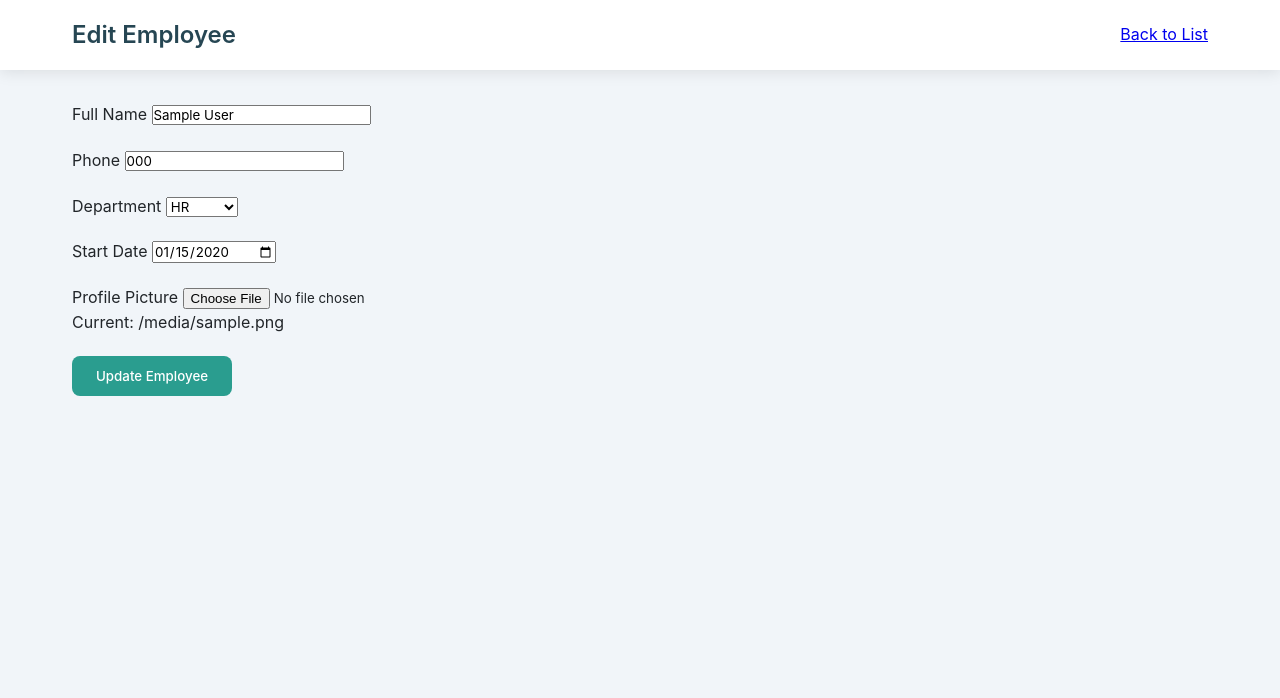
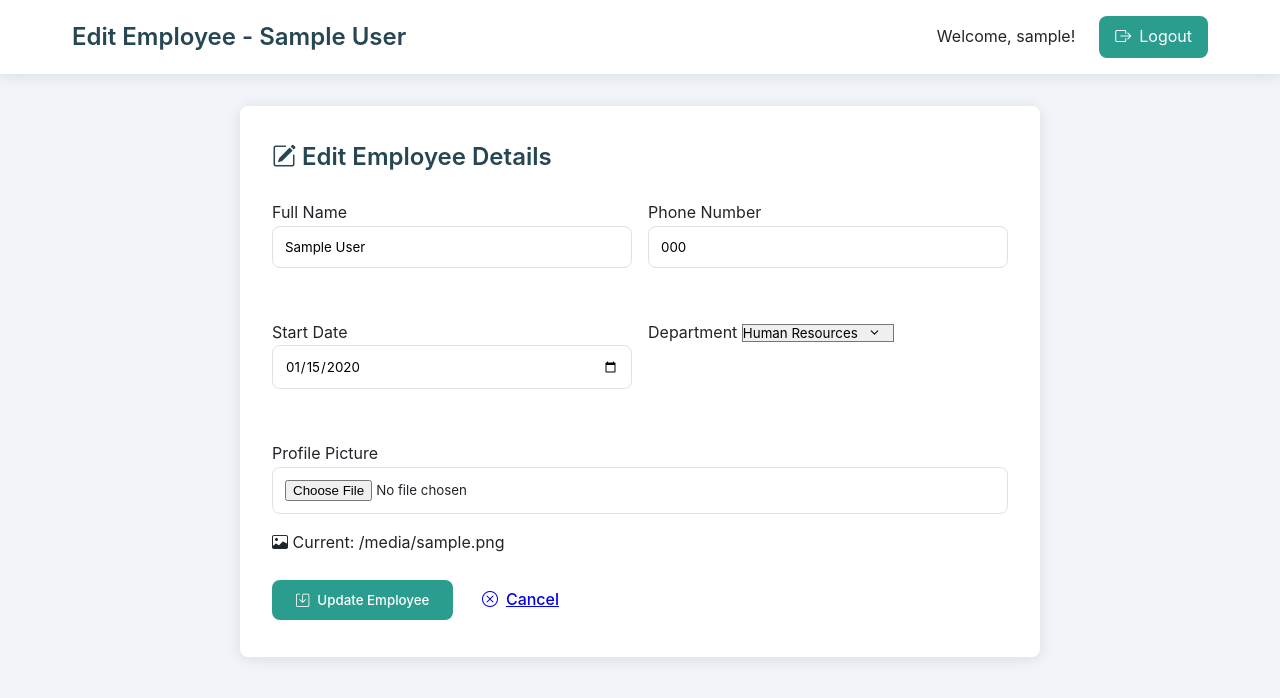
Before and after one commit to AdamDono/jama, a Flask app: page /edit_employee/1 in a window 1280 px wide. Shown: the top 698 px of the page. Run offline with Flask 3, Linux system fonts and the light colour scheme; the visitor is signed in with stand-in values (Sample User, id 1); one stand-in notice (Sample message) is shown; a database or web service that is not in the repository returns one stand-in record (values such as "Sample title"); some libraries are stand-ins or nearby versions.

Commit message:
fixed ui for edit employee

```diff
--- a/templates/edit_employee.html
+++ b/templates/edit_employee.html
@@ -3,52 +3,99 @@
 <head>
     <title>Edit Employee</title>
     <link rel="stylesheet" href="{{ url_for('static', filename='css/style.css') }}">
+    <link rel="stylesheet" href="https://cdn.jsdelivr.net/npm/bootstrap-icons@1.8.1/font/bootstrap-icons.css">
 </head>
 <body>
-    <nav>
+    <nav class="main-nav">
         <div class="nav-container">
-            <h1>Edit Employee</h1>
-            <a href="{{ url_for('landing') }}">Back to List</a>
+            <h1>Edit Employee - {{ employee['full_name'] }}</h1>
+            <div class="nav-links">
+                <span>Welcome, {{ session.username }}!</span>
+                <a href="{{ url_for('logout') }}" class="btn-logout">
+                    <i class="bi bi-box-arrow-right"></i> Logout
+                </a>
+            </div>
         </div>
     </nav>
 
     <div class="container">
+        <div class="form-container">
+            <h2 class="form-title"><i class="bi bi-pencil-square"></i> Edit Employee Details</h2>
+
             <form method="POST" enctype="multipart/form-data">
+                <div class="row">
+                    <div class="col">
                         <div class="form-group">
                             <label>Full Name</label>
-                <input type="text" name="full_name" value="{{ employee['full_name'] }}" required>
+                            <input type="text" class="form-control" name="full_name"
+                                   value="{{ employee['full_name'] }}" required>
+                        </div>
                     </div>
 
+                    <div class="col">
                         <div class="form-group">
-                <label>Phone</label>
-                <input type="tel" name="phone" value="{{ employee['phone'] }}" required>
+                            <label>Phone Number</label>
+                            <input type="tel" class="form-control" name="phone"
+                                   value="{{ employee['phone'] }}" required>
+                        </div>
+                    </div>
                 </div>
 
+                <div class="row">
+                    <div class="col">
+                        <div class="form-group">
+                            <label>Start Date</label>
+                            <input type="date" class="form-control" name="start_date"
+                                   value="{{ employee['start_date'].strftime('%Y-%m-%d') }}" required>
+                        </div>
+                    </div>
+
+                    <div class="col">
                         <div class="form-group">
                             <label>Department</label>
-                <select name="department">
-                    <option value="HR" {% if employee['department'] == 'HR' %}selected{% endif %}>HR</option>
-                    <option value="IT" {% if employee['department'] == 'IT' %}selected{% endif %}>IT</option>
+                            <select class="form-select" name="department">
+                                <option value="HR" {% if employee['department'] == 'HR' %}selected{% endif %}>Human Resources</option>
+                                <option value="IT" {% if employee['department'] == 'IT' %}selected{% endif %}>Information Technology</option>
                                 <option value="Sales" {% if employee['department'] == 'Sales' %}selected{% endif %}>Sales</option>
                                 <option value="Finance" {% if employee['department'] == 'Finance' %}selected{% endif %}>Finance</option>
                             </select>
                         </div>
-
-            <div class="form-group">
-                <label>Start Date</label>
-                <input type="date" name="start_date" value="{{ employee['start_date'].strftime('%Y-%m-%d') }}" required>
+                    </div>
                 </div>
 
                 <div class="form-group">
                     <label>Profile Picture</label>
-                <input type="file" name="profile_picture">
+                    <div class="file-upload">
+                        <input type="file" class="form-control" name="profile_picture">
                         {% if employee['profile_picture'] %}
-                <p>Current: {{ employee['profile_picture'] }}</p>
+                        <div class="current-file mt-2">
+                            <i class="bi bi-image"></i> Current: {{ employee['profile_picture'] }}
+                        </div>
                         {% endif %}
                     </div>
+                </div>
 
-            <button type="submit" class="btn btn-primary">Update Employee</button>
+                <div class="form-actions">
+                    <button type="submit" class="btn btn-primary">
+                        <i class="bi bi-save"></i> Update Employee
+                    </button>
+                    <a href="{{ url_for('landing') }}" class="btn btn-secondary">
+                        <i class="bi bi-x-circle"></i> Cancel
+                    </a>
+                </div>
             </form>
         </div>
+    </div>
+
+    <script>
+        // Flash messages handling
+        {% with messages = get_flashed_messages(with_categories=true) %}
+            {% if messages %}
+                {% for category, message in messages %}
+                    alert("{{ message }}");
+                {% endfor %}
+            {% endif %}
+        {% endwith %}
+    </script>
 </body>
 </html>
```
Lines whose indentation alone changed are shown as unchanged.
